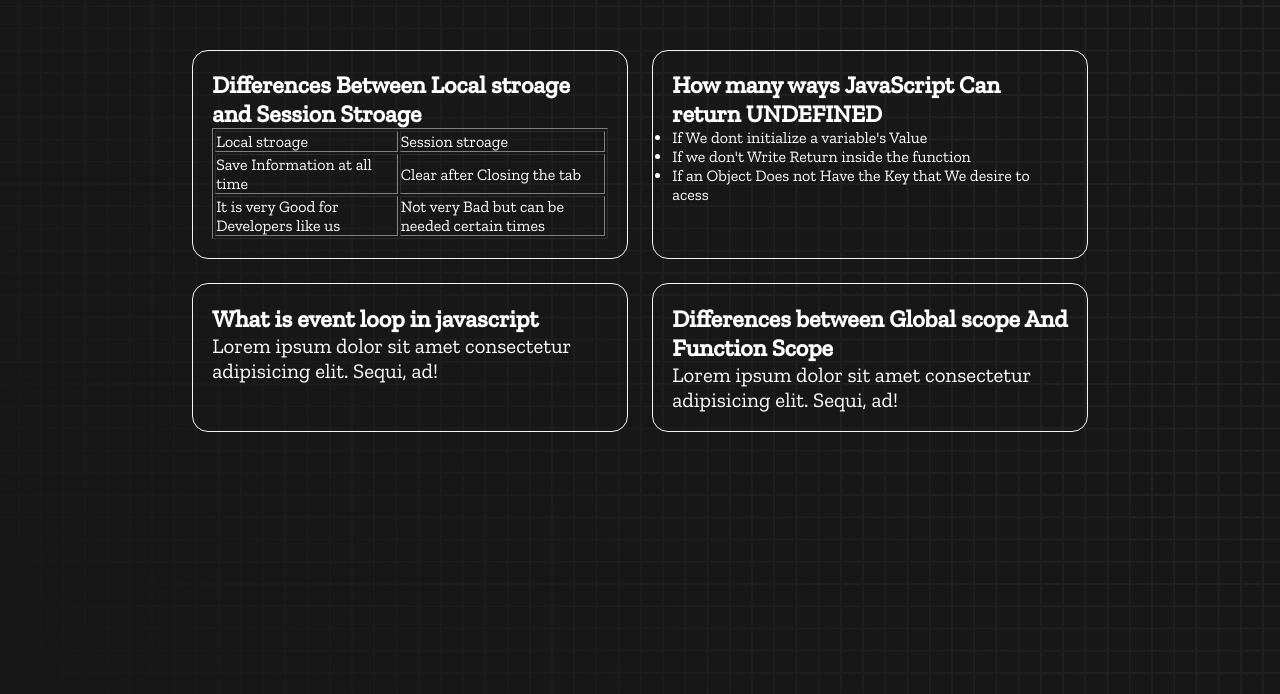
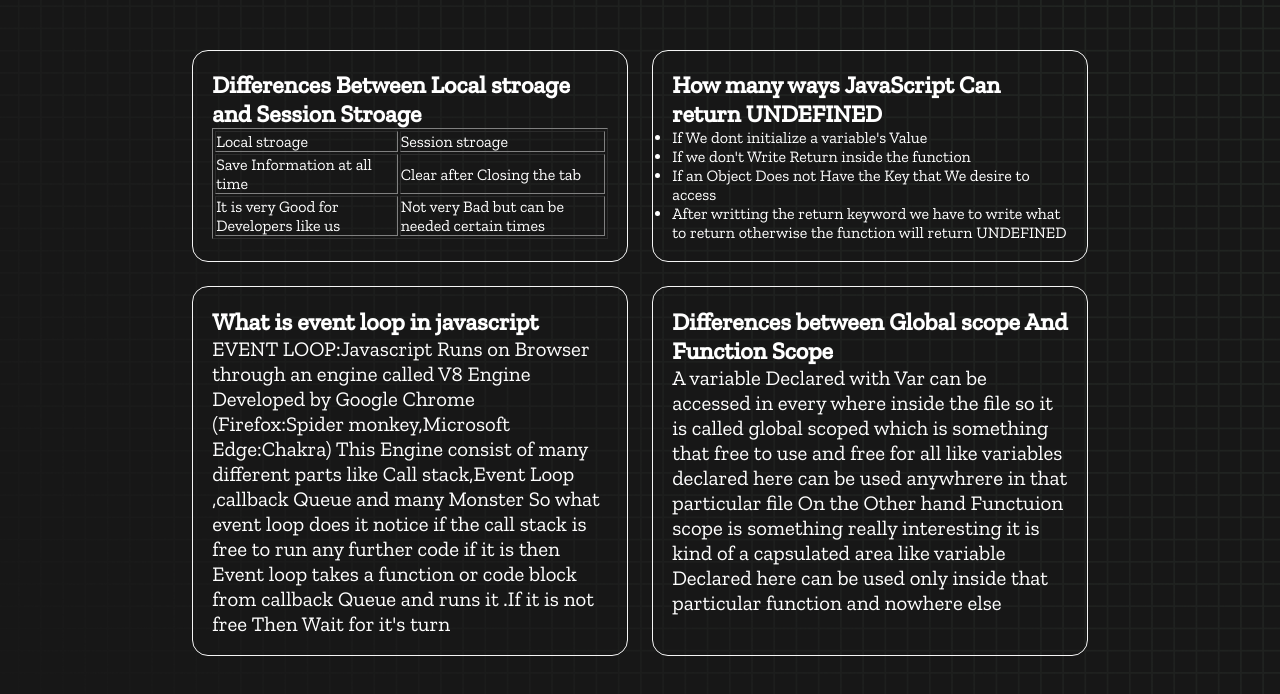
Before and after one commit to lalon147/typing-master, a plain HTML site: page blog.html in a window 1280 px wide. Drawn offline with nearby package versions, Linux system fonts and the light colour scheme.

Commit message:
Second blog published

```diff
--- a/blog.html
+++ b/blog.html
@@ -39,16 +39,25 @@
         <ul>
             <li>If We dont initialize  a variable's Value</li>
             <li>If we don't Write Return inside the function</li>
-            <li>If an Object Does not Have the Key that We desire to acess</li>
+            <li>If an Object Does not Have the Key that We desire to access</li>
+            <li>After writting the return keyword we have to write what to return otherwise the function will return UNDEFINED </li>
         </ul>
        </div>
        <div class="blog">
         <h1>What is event loop in javascript</h1>
-        <p>Lorem ipsum dolor sit amet consectetur adipisicing elit. Sequi, ad!</p>
+        <p>EVENT LOOP:Javascript Runs on Browser through an engine called V8 Engine Developed by Google Chrome (Firefox:Spider monkey,Microsoft Edge:Chakra)
+            This Engine consist of many different parts like Call stack,Event Loop ,callback Queue and many Monster
+            So what event loop does it notice if the call stack is free to run any further code if it is then Event loop takes
+            a function or code block from callback Queue and runs it .If it  is not free Then Wait for it's turn
+
+        </p>
        </div>
        <div class="blog">
         <h1>Differences between Global scope And Function Scope</h1>
-        <p>Lorem ipsum dolor sit amet consectetur adipisicing elit. Sequi, ad!</p>
+        <p>A variable Declared with Var can be accessed in every where inside the file
+            so it is called global scoped which is something that free to use and free for all like variables declared here can be used anywhrere in that particular file
+            On the Other hand Functuion scope is something really interesting it is kind of a capsulated area like variable Declared here can be used only inside that particular function and nowhere else
+        </p>
        </div>
 
 
```
